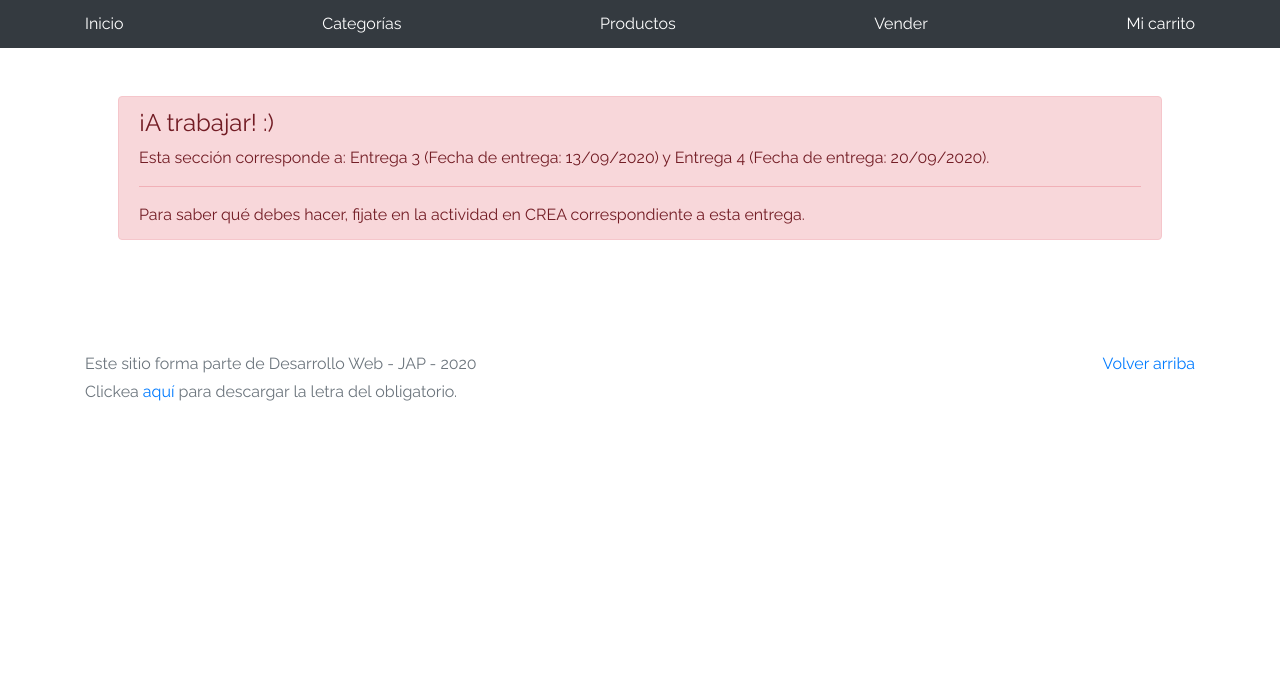
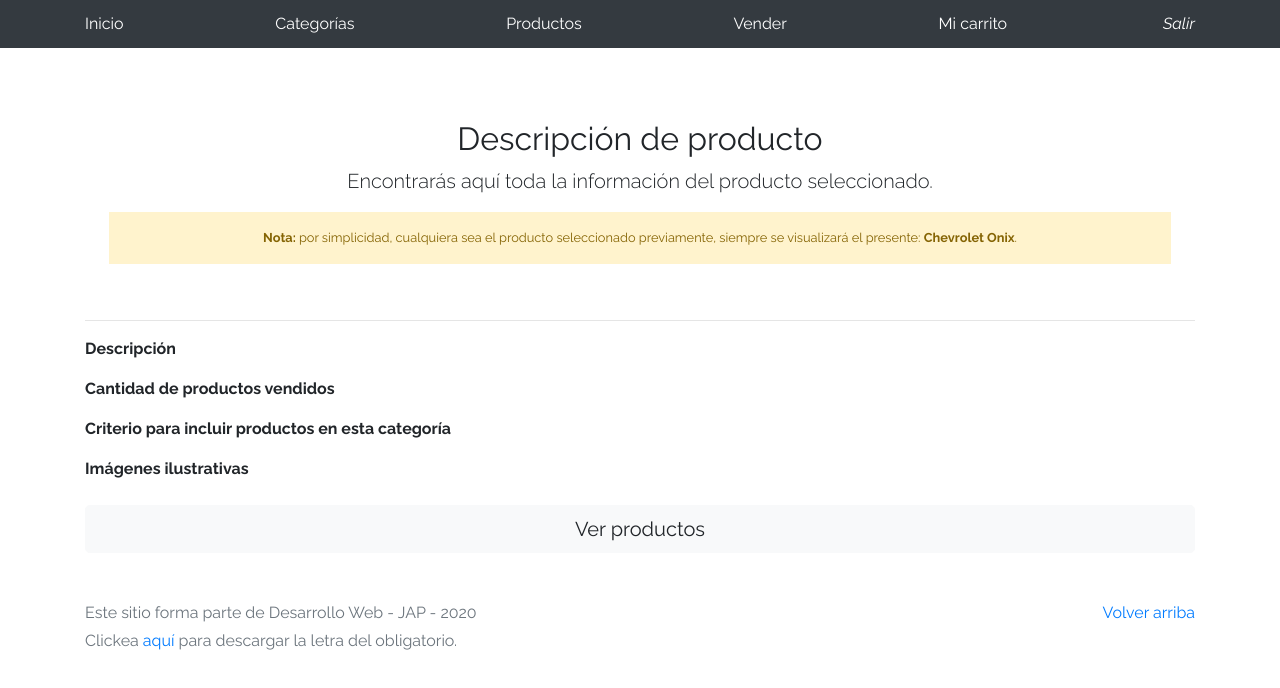
Before and after one commit to alexanderlarrosa/Obligatorio, a plain HTML site: page product-info.html in a window 1280 px wide. Drawn offline with Linux system fonts and the light colour scheme; no server answers.

Commit message:
Agregado Product Info

```diff
--- a/css/styles.css
+++ b/css/styles.css
@@ -139,3 +139,7 @@ text-decoration: inherit;
 .checked {
 color: orange;
 }
+
+#logOut{
+  font-style: oblique;
+}
--- a/js/login.js
+++ b/js/login.js
@@ -2,7 +2,6 @@
 //que el documento se encuentra cargado, es decir, se encuentran todos los
 //elementos HTML presentes.
 
-console.log(recuperarUsuario());
 existeUsuario();
 
 
--- a/js/product-info.js
+++ b/js/product-info.js
@@ -35,7 +35,7 @@ document.addEventListener("DOMContentLoaded", function(e){
 
             productNameHTML.innerHTML = product.name;
             productDescriptionHTML.innerHTML = product.description;
-            productCountHTML.innerHTML = product.productCount;
+            productCountHTML.innerHTML = product.soldCount;
             productCriteriaHTML.innerHTML = product.productCriteria;
 
             //Muestro las imagenes en forma de galería
--- a/product-info.html
+++ b/product-info.html
@@ -23,16 +23,47 @@
       <a class="py-2 d-none d-md-inline-block" href="products.html">Productos</a>
       <a class="py-2 d-none d-md-inline-block" href="sell.html">Vender</a>
       <a class="py-2 d-none d-md-inline-block" href="cart.html">Mi carrito</a>
+      <div>
+        <a class="py-2 d-none d-md-inline-block" id="usuarioLogueado" href=""></a>
+        <a class="py-2 d-none d-md-inline-block" id="logOut" href="login.html">Salir</a>
+      </div>
     </div>
   </nav>
-  <div class="container p-5">
-    <div class="alert alert-danger" role="alert" style="position: relative; width:auto; top: 0;">
-      <h4 class="alert-heading">¡A trabajar! :)</h4>
-      <p>Esta sección corresponde a: Entrega 3 (Fecha de entrega: 13/09/2020) y Entrega 4 (Fecha de entrega: 20/09/2020).</p>
-      <hr>
-      <p class="mb-0">Para saber qué debes hacer, fijate en la actividad en CREA correspondiente a esta entrega.</p>
+  <main role="main">
+    <div class="container mt-5">
+      <div class="text-center p-4">
+        <h2>Descripción de producto</h2>
+        <p class="lead">Encontrarás aquí toda la información del producto seleccionado.</p>
+        <p class="small alert-warning py-3"><strong>Nota: </strong>por simplicidad, cualquiera sea el producto
+          seleccionado previamente, siempre se visualizará el presente: <strong>Chevrolet Onix</strong>.</p>
+      </div>
+      <h3 id="productName"></h3>
+      <hr class="my-3">
+      <dl>
+        <dt>Descripción</dt>
+        <dd>
+          <p id="productDescription"></p>
+        </dd>
+
+        <dt>Cantidad de productos vendidos</dt>
+        <dd>
+          <p id="productCount"></p>
+        </dd>
+
+        <dt>Criterio para incluir productos en esta categoría</dt>
+        <dd>
+          <p id="productCriteria"></p>
+        </dd>
+
+        <dt>Imágenes ilustrativas</dt>
+        <dd>
+          <div class="row text-center text-lg-left pt-2" id="productImagesGallery">
+          </div>
+        </dd>
+      </dl>
+      <a type="button" class="btn btn-light btn-lg btn-block" href="products.html">Ver productos</a>
     </div>
-  </div>
+  </main>
   <footer class="text-muted">
     <div class="container">
       <p class="float-right">
```
Also changed, not shown: cart.html (+4 -1 lines), categories.html (+4 -1 lines), category-info.html (+4 -0 lines), index.html (+5 -1 lines), js/products.js (+5 -2 lines), my-profile.html (+4 -0 lines), products.html (+4 -1 lines), sell.html (+4 -0 lines).
